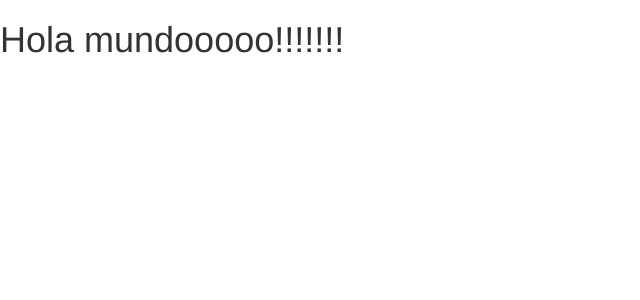
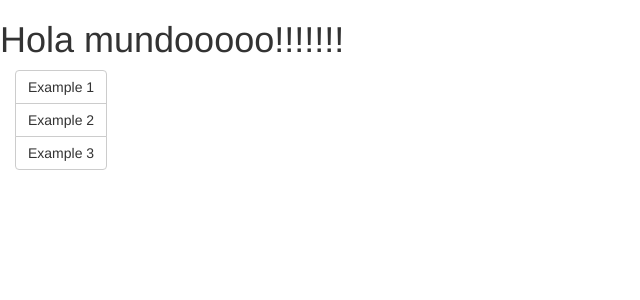
Before and after one commit to foxfrancis005/my-angular-project, an Angular app: page / in a window 1280 px wide. Shown: the top 300 px of the page, without its empty margins (0-640 px from the left). Built offline with nearby package versions, Linux system fonts and the light colour scheme.

Commit message:
implementacion de routes (incompleto)

```diff
--- a/src/app/app.component.html
+++ b/src/app/app.component.html
@@ -1,7 +1,16 @@
 <h1>
   {{title}}
 </h1>
-
+<div class="col-md-2">
+	<div class="btn-group-vertical" role="group">
+		<button type="button" class="btn btn-default" routerLink="event-binding">Example 1</button>
+		<button type="button" class="btn btn-default" routerLink="directiva-estructural">Example 2</button>
+		<button type="button" class="btn btn-default" routerLink="property-binding">Example 3</button>
+	</div>
+</div>
+<div class="col-md-10">
+	<router-outlet></router-outlet>
+</div>
 <!-- <h2>{{cadena}}</h2> -->
 <!-- <app-hello-world></app-hello-world> -->
 <!-- <app-evt-custom (Myclick)="clickear()"></app-evt-custom> -->
--- a/src/app/app.module.ts
+++ b/src/app/app.module.ts
@@ -2,6 +2,7 @@ import { BrowserModule } from '@angular/platform-browser';
 import { NgModule } from '@angular/core';
 import { FormsModule } from '@angular/forms';
 import { HttpModule } from '@angular/http';
+import { routing } from './app.routes';
 
 import { AppComponent } from './app.component';
 import { HelloWorldComponent } from './hello-world/hello-world.component';
@@ -35,6 +36,7 @@ import { Forms2Component } from './forms2/forms2.component';
     Forms2Component
   ],
   imports: [
+    routing,
     BrowserModule,
     FormsModule,
     HttpModule
--- /dev/null
+++ b/src/app/app.routes.ts
@@ -0,0 +1,27 @@
+import { Routes, RouterModule } from '@angular/router';
+
+import { HelloWorldComponent } from './hello-world/hello-world.component';
+import { UserListComponent } from './user-list/user-list.component';
+import { InputInViewComponent } from './input-in-view/input-in-view.component';
+import { EvtCustomComponent } from './evt-custom/evt-custom.component';
+import { SwitchDirComponent } from './switch-dir/switch-dir.component';
+import { AttrDirComponent } from './attr-dir/attr-dir.component';
+import { PeliCompComponent } from './peli-comp/peli-comp.component';
+import { InjectComponent } from './inject/inject.component';
+import { FormsComponent } from './forms/forms.component';
+import { Forms2Component } from './forms2/forms2.component';
+
+const routes:Routes=[
+{ path: 'event-binding', component: HelloWorldComponent },
+{ path: 'directiva-estructural', component: UserListComponent },
+{ path: 'property-binding', component: InputInViewComponent },
+{ path: 'evt-binding-custom', component: EvtCustomComponent },
+{ path: 'ng-switch', component: SwitchDirComponent },
+{ path: 'directivas-atributo', component: AttrDirComponent },
+{ path: 'servicios', component: PeliCompComponent },
+{ path: 'dependency-injection', component: InjectComponent },
+{ path: 'forms', component: FormsComponent },
+{ path: 'temp-driv-form', component: Forms2Component }
+];
+
+export const routing = RouterModule.forRoot(routes);
```
